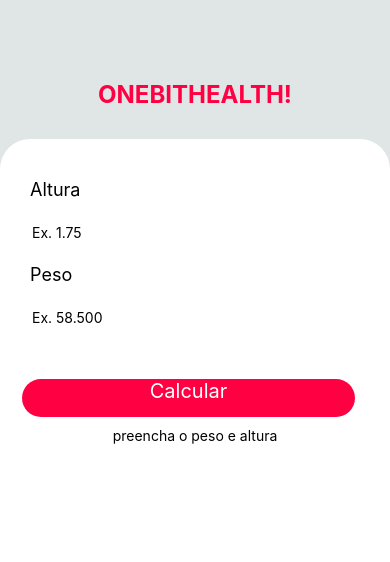
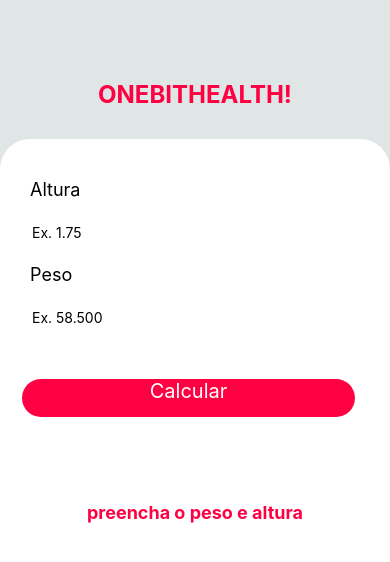
Before and after one commit to abinercL/react_native_expo, a React Native app in the folder oneBithealth/: screen / in a window 390 px wide. Shown: the top 562 px of the page. Built offline with nearby package versions, Linux system fonts and the light colour scheme.

Commit message:
Criado estilo de ResulImc

```diff
--- a/oneBithealth/src/components/Form/ResultImc/index.js
+++ b/oneBithealth/src/components/Form/ResultImc/index.js
@@ -1,11 +1,12 @@
 import React from 'react'
 import { View, Text } from 'react-native'
+import styles from './style';
 
 export default function ResultImc(props) {
     return (
-        <View >
-            <Text>{props.messageResultImc}</Text>
-            <Text>{props.resultImc}</Text>
+        <View style={styles.resultImc}>
+            <Text style={styles.information}>{props.messageResultImc}</Text>
+            <Text style={styles.numberImc}>{props.resultImc}</Text>
         </View>
     );
 }
--- a/oneBithealth/src/components/Form/ResultImc/style.js
+++ b/oneBithealth/src/components/Form/ResultImc/style.js
@@ -0,0 +1,25 @@
+import { StyleSheet } from "react-native";
+
+
+const styles = StyleSheet.create({
+    resultImc: {
+        flex: 1,
+        marginTop: 15,
+        paddingTop: 60,
+        borderRadius: 50,
+        alignItems: "center",
+        width: "100%",
+    },
+    numberImc: {
+        fontSize: 18,
+        color: "#ff0043",
+        fontWeight: "bold",
+    },
+    information: {
+        fontSize: 18,
+        color: "#ff0043",
+        fontWeight: "bold",
+    },
+})
+
+export default styles
```
